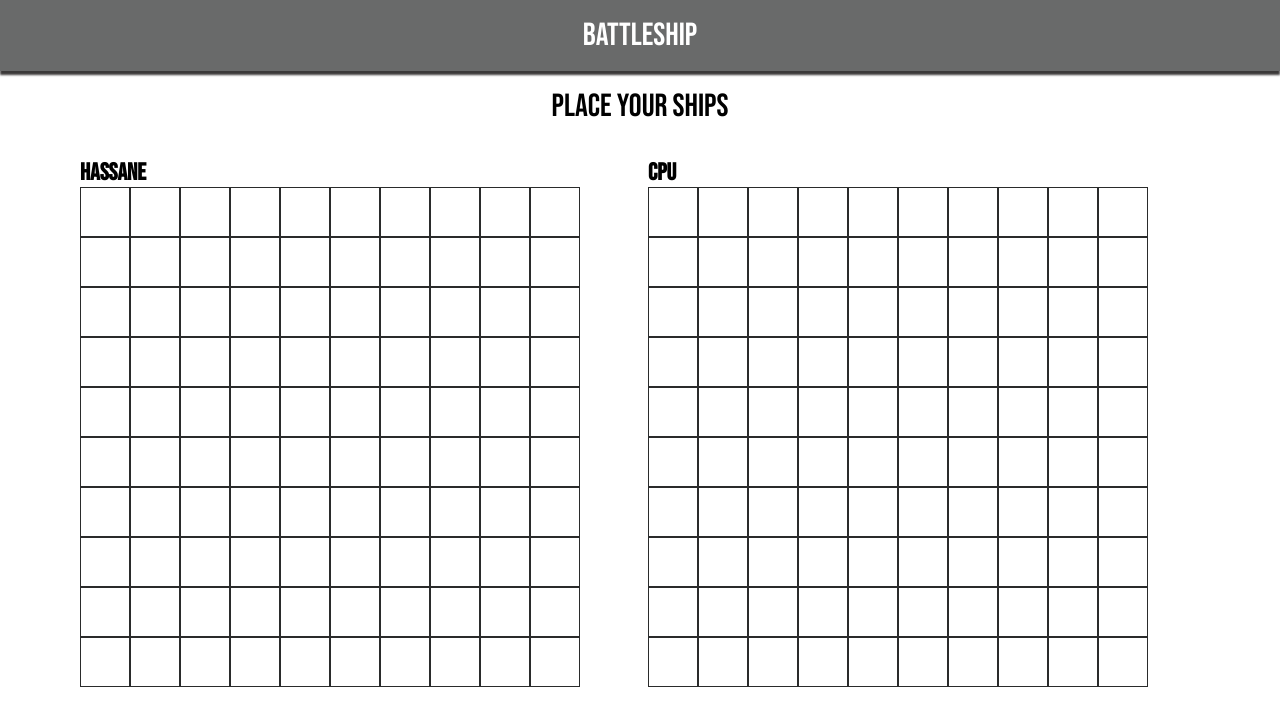
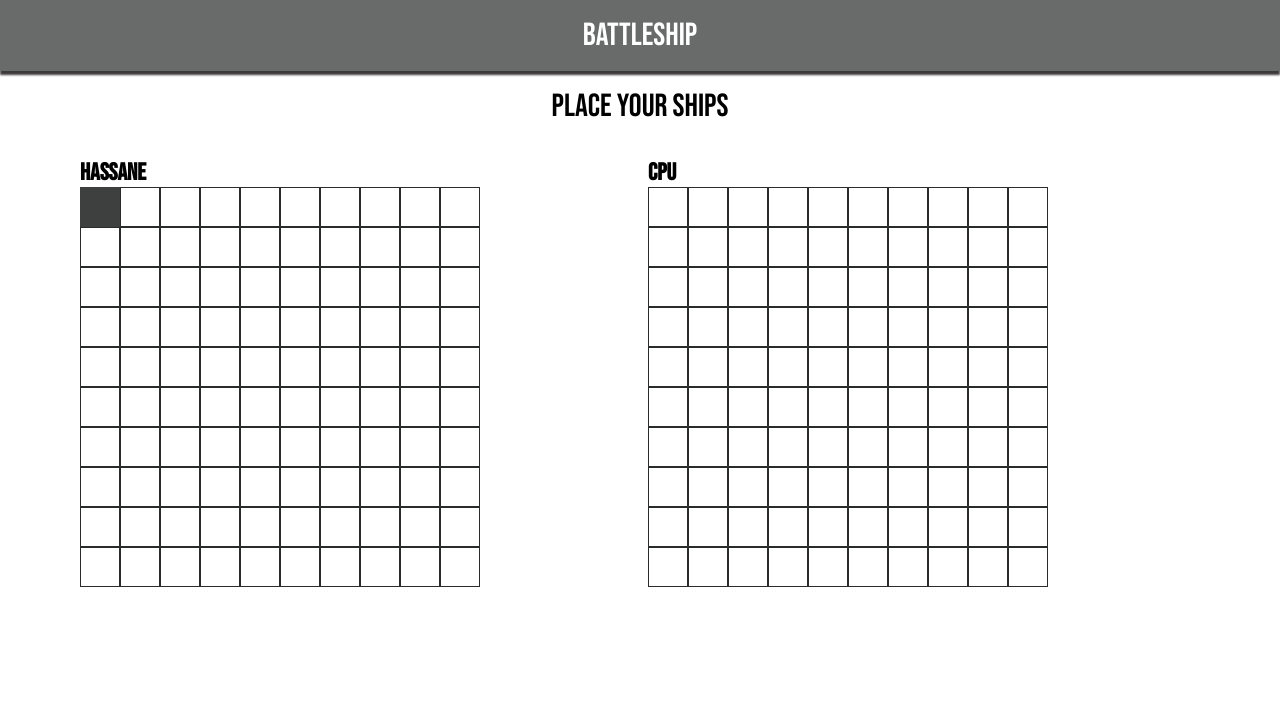
Before and after one commit to Hassane24/Battleship, a plain HTML site: page index.html in a window 1280 px wide. In both pictures the pointer is over the element 105 px from the left and 212 px from the top of the page. Drawn offline with Linux system fonts and the light colour scheme.

```diff
--- a/style.css
+++ b/style.css
@@ -53,11 +53,16 @@
 }
 
 .board {
-  width: 500px;
+  width: 400px;
   aspect-ratio: 1;
   display: grid;
   grid-template-columns: repeat(10, 1fr);
-  grid-template-rows: repeat(10, 1fr);
+}
+
+.cell:hover {
+  cursor: crosshair;
+  background-color: #2a2b2b;
+  opacity: 0.9;
 }
 
 .cell.empty {
```
